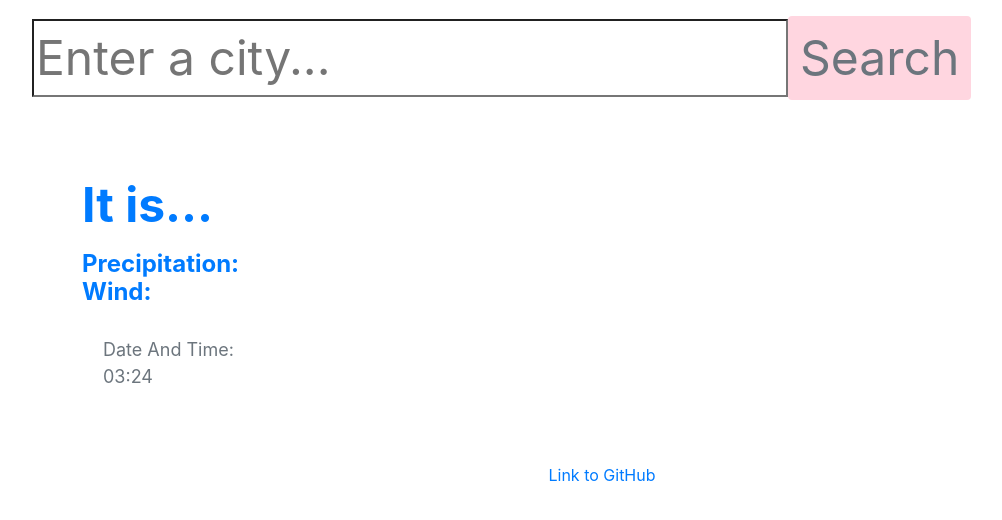
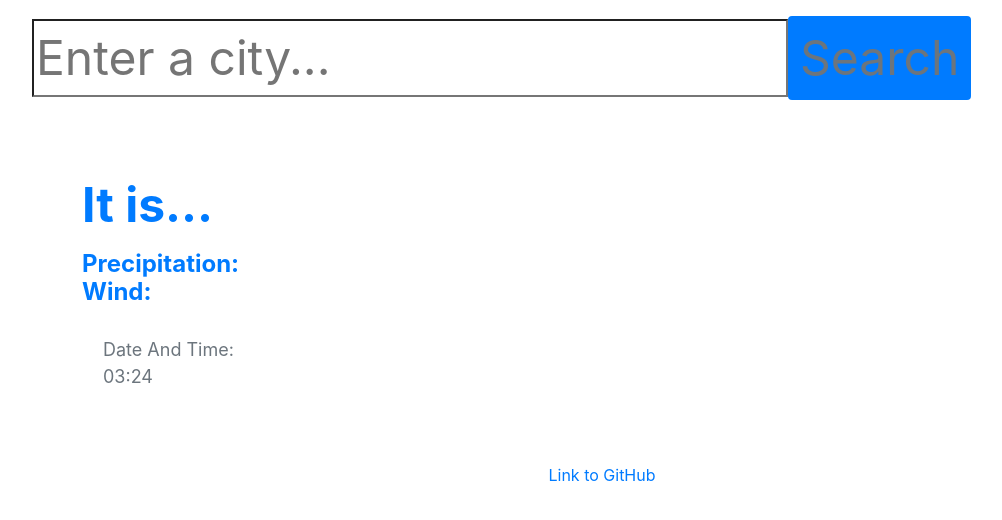
Before and after one commit to tiyanamathew/weather-updated, a React (Create React App) app: page / in a window 1280 px wide. Shown: the top 520 px of the page, without its empty margins (38-1040 px from the left). Built offline with nearby package versions, Linux system fonts and the light colour scheme.

Commit message:
Update App.css

```diff
--- a/src/App.css
+++ b/src/App.css
@@ -34,7 +34,7 @@
   color: #6c757d;
   width: auto;
   display: inline;
-  background: #ffd6e0;
+  background: #007BFF;
   border: #ff4271;
   border-width: 100px;
 }
```
